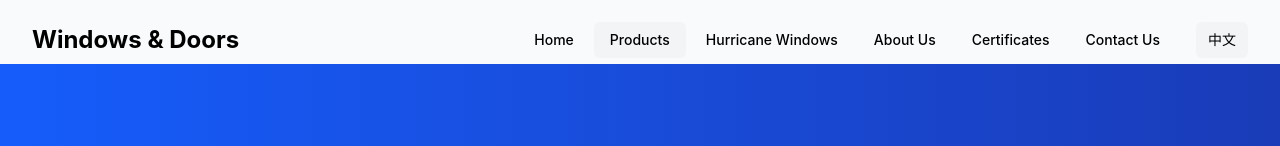
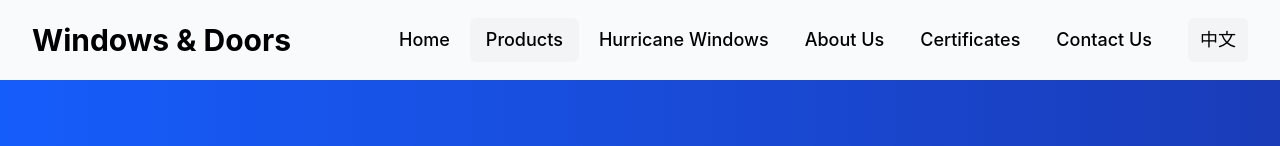
Before and after one commit to sunShineLoveMe/foreign_trade_website, a React (Vite) app: page /products in a window 1280 px wide. Shown: the top 146 px of the page. Built offline with nearby package versions, Linux system fonts and the light colour scheme; the HTML template or start-up script is replaced by a standard one.

Commit message:
调整了每个菜单的顶部区域高度

```diff
--- a/src/components/Navbar.jsx
+++ b/src/components/Navbar.jsx
@@ -45,7 +45,7 @@ const Navbar = () => {
           <div className="flex items-center">
             <Link
               to="/"
-              className={`text-2xl font-bold ${
+              className={`text-3xl font-bold ${
                 isScrolled ? 'text-slate-900' : 'text-black'
               }`}
             >
@@ -59,7 +59,7 @@ const Navbar = () => {
               <Link
                 key={item.path}
                 to={item.path}
-                className={`px-4 py-2 text-sm font-medium rounded-md transition-all duration-200 ${
+                className={`px-4 py-2 text-lg font-medium rounded-md transition-all duration-200 ${
                   location.pathname === item.path
                     ? isScrolled
                       ? 'text-blue-600 bg-blue-50'
@@ -75,7 +75,7 @@ const Navbar = () => {
 
             <button
               onClick={toggleLanguage}
-              className={`ml-4 px-3 py-2 text-sm font-medium rounded-md transition-all duration-200 ${
+              className={`ml-4 px-3 py-2 text-lg font-medium rounded-md transition-all duration-200 ${
                 isScrolled
                   ? 'text-slate-600 hover:text-slate-900 bg-slate-100 hover:bg-slate-200'
                   : 'text-black bg-gray-100 hover:bg-gray-200'
@@ -89,7 +89,7 @@ const Navbar = () => {
           <div className="md:hidden flex items-center">
             <button
               onClick={toggleLanguage}
-              className={`mr-4 px-3 py-2 text-sm font-medium rounded-md ${
+              className={`mr-4 px-3 py-2 text-lg font-medium rounded-md ${
                 isScrolled
                   ? 'text-slate-600 bg-slate-100'
                   : 'text-black bg-gray-100'
@@ -130,7 +130,7 @@ const Navbar = () => {
               <Link
                 key={item.path}
                 to={item.path}
-                className={`block px-3 py-2 text-base font-medium rounded-md transition-colors ${
+                className={`block px-3 py-2 text-lg font-medium rounded-md transition-colors ${
                   location.pathname === item.path
                     ? 'text-blue-600 bg-blue-50'
                     : 'text-slate-700 hover:text-slate-900 hover:bg-slate-50'
--- a/src/pages/AboutPage.jsx
+++ b/src/pages/AboutPage.jsx
@@ -89,7 +89,7 @@ const AboutPage = () => {
   ];
 
   return (
-    <div className="pt-16 min-h-screen bg-gray-50">
+    <div className="pt-20 min-h-screen bg-gray-50">
       {/* Hero Section */}
       <section className="bg-white py-20">
         <div className="max-w-7xl mx-auto px-4 sm:px-6 lg:px-8">
--- a/src/pages/CertificatesPage.jsx
+++ b/src/pages/CertificatesPage.jsx
@@ -119,7 +119,7 @@ const CertificatesPage = () => {
   };
 
   return (
-    <div className="pt-16 min-h-screen bg-gray-50">
+    <div className="pt-20 min-h-screen bg-gray-50">
       <div className="max-w-7xl mx-auto px-4 sm:px-6 lg:px-8 py-12">
         {/* Header */}
         <div className="text-center mb-12">
--- a/src/pages/ContactPage.jsx
+++ b/src/pages/ContactPage.jsx
@@ -91,7 +91,7 @@ const ContactPage = () => {
   ];
 
   return (
-    <div className="pt-16 min-h-screen bg-gray-50">
+    <div className="pt-20 min-h-screen bg-gray-50">
       {/* Header */}
       <section className="bg-white py-20">
         <div className="max-w-7xl mx-auto px-4 sm:px-6 lg:px-8 text-center">
@@ -284,7 +284,7 @@ const ContactPage = () => {
       </div>
 
       {/* Map Section */}
-      <section className="bg-gray-100 py-12">
+      {/* <section className="bg-gray-100 py-12">
         <div className="max-w-7xl mx-auto px-4 sm:px-6 lg:px-8">
           <div className="text-center mb-8">
             <h2 className="text-2xl font-bold text-gray-900 mb-2">Visit Our Showroom</h2>
@@ -300,7 +300,7 @@ const ContactPage = () => {
             </div>
           </div>
         </div>
-      </section>
+      </section> */}
     </div>
   );
 };
--- a/src/pages/HurricaneWindowsPage.jsx
+++ b/src/pages/HurricaneWindowsPage.jsx
@@ -80,7 +80,7 @@ const HurricaneWindowsPage = () => {
 
   return (
     <AnimatedPage>
-      <div className="pt-16 min-h-screen bg-gray-50">
+      <div className="pt-20 min-h-screen bg-gray-50">
         {/* Hero Section */}
         <section className="bg-gradient-to-r from-blue-600 to-blue-800 text-white py-20">
           <div className="max-w-7xl mx-auto px-4 sm:px-6 lg:px-8 text-center">
--- a/src/pages/ProductsPage.jsx
+++ b/src/pages/ProductsPage.jsx
@@ -101,7 +101,7 @@ const ProductsPage = () => {
   });
 
   return (
-    <div className="pt-16 min-h-screen bg-slate-50">
+    <div className="pt-20 min-h-screen bg-slate-50">
       {/* Header Section */}
       <section className="bg-gradient-to-r from-blue-600 to-blue-800 text-white py-20">
         <div className="max-w-7xl mx-auto px-4 sm:px-6 lg:px-8 text-center">
```
